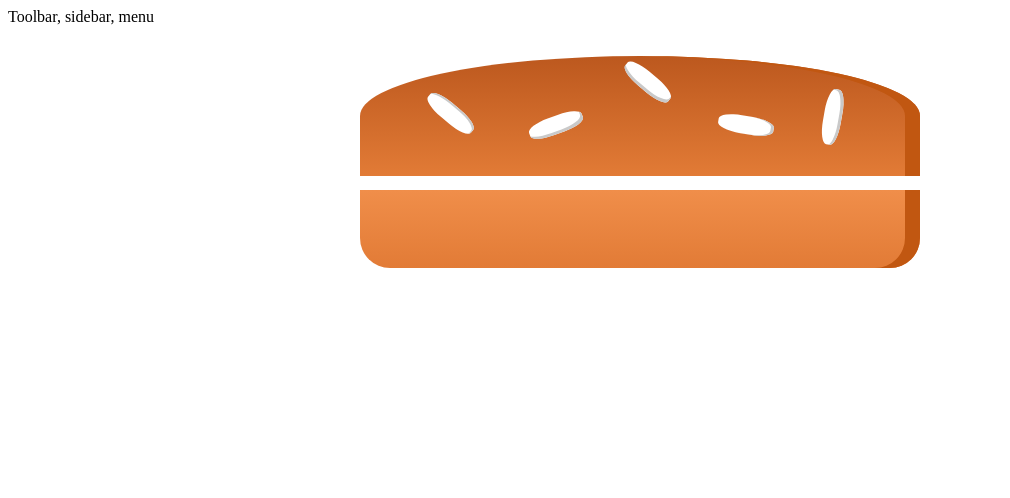
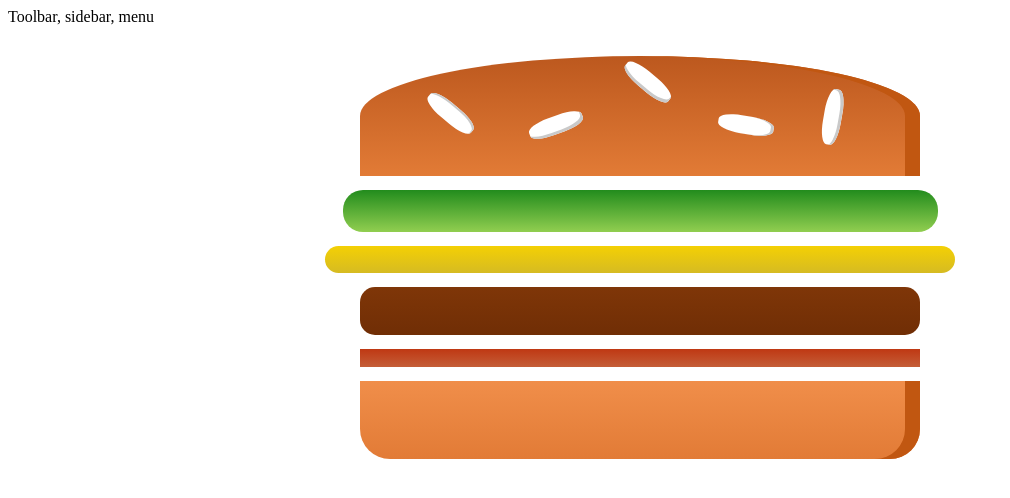
Before and after one commit to andferrario/burger-maker, a React app: page / in a window 1280 px wide. Shown: the top 498 px of the page, without its empty margins (0-1010 px from the left). Built offline with nearby package versions, Linux system fonts and the light colour scheme.

Commit message:
hard coded burger

```diff
--- a/src/components/Burger/Burger.tsx
+++ b/src/components/Burger/Burger.tsx
@@ -5,6 +5,10 @@ import '../../styles/Burger.css';
 export const Burger: React.FC = () => (
   <div className="burger">
     <BurgerIngredient ingredientType="bread-top" />
+    <BurgerIngredient ingredientType="salad" />
+    <BurgerIngredient ingredientType="cheese" />
+    <BurgerIngredient ingredientType="meat" />
+    <BurgerIngredient ingredientType="bacon" />
     <BurgerIngredient ingredientType="bread-bottom" />
   </div>
 );
```
